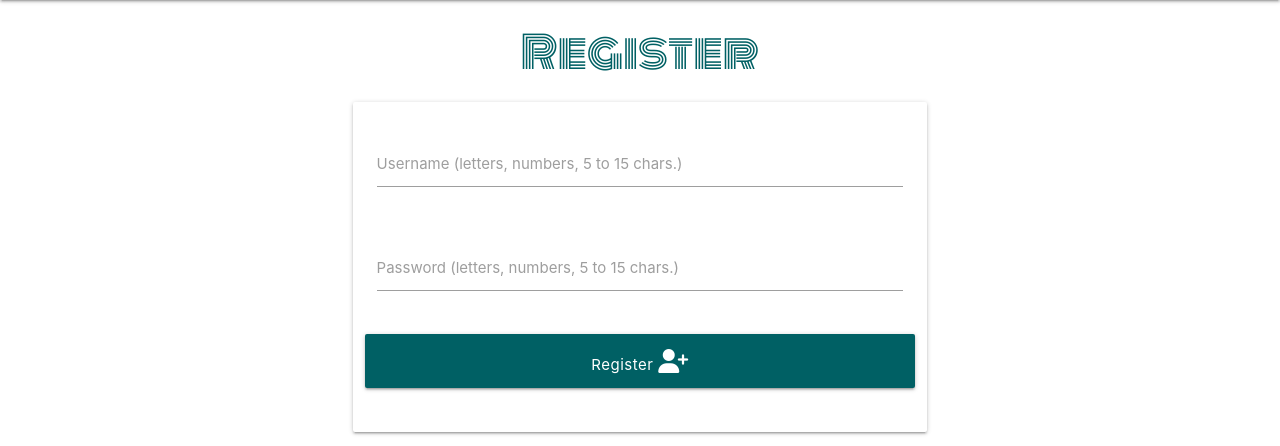
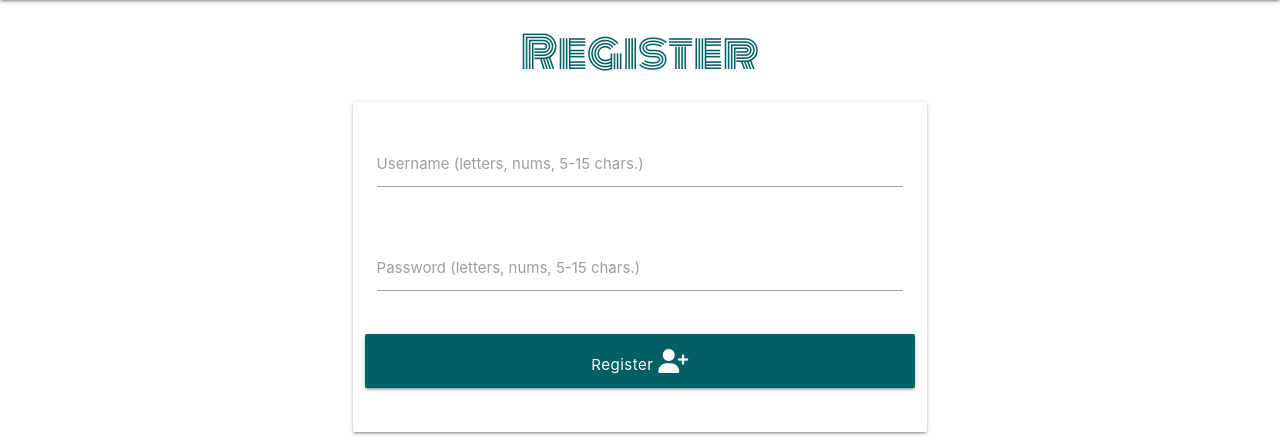
Before and after one commit to sniclasj/atletico-crud, a Flask app: page /register in a window 1280 px wide. Shown: the part 64-510 px from the top of the page. Run offline with Flask 2, Linux system fonts and the light colour scheme; some libraries are stand-ins or nearby versions.

Commit message:
Further update description of allowable parameters for username and password

```diff
--- a/atleticocrud/templates/login.html
+++ b/atleticocrud/templates/login.html
@@ -10,14 +10,14 @@
             <div class="row">
                 <div class="input-field col s12">
                     <input id="username" name="username" type="text" minlength="5" maxlength="15" pattern="^[a-zA-Z0-9]{5,15}$" class="validate" required>
-                    <label for="username">Username (letters, numbers, 5 to 15 chars.)</label>
+                    <label for="username">Username (letters, nums, 5-15 chars.)</label>
                 </div>
             </div>
             <!-- password -->
             <div class="row">
                 <div class="input-field col s12">
                     <input id="password" name="password" type="password" minlength="5" maxlength="15" pattern="^[a-zA-Z0-9]{5,15}$" class="validate" required>
-                    <label for="password">Password (letters, numbers, 5 to 15 chars.)</label>
+                    <label for="password">Password (letters, nums, 5-15 chars.)</label>
                 </div>
             </div>
             <!-- login -->
--- a/atleticocrud/templates/register.html
+++ b/atleticocrud/templates/register.html
@@ -10,14 +10,14 @@
             <div class="row">
                 <div class="input-field col s12">
                     <input id="username" name="username" type="text" minlength="5" maxlength="15" pattern="^[a-zA-Z0-9]{5,15}$" class="validate" required>
-                    <label for="username">Username (letters, numbers, 5 to 15 chars.)</label>
+                    <label for="username">Username (letters, nums, 5-15 chars.)</label>
                 </div>
             </div>
             <!-- password -->
             <div class="row">
                 <div class="input-field col s12">
                     <input id="password" name="password" type="password" minlength="5" maxlength="15" pattern="^[a-zA-Z0-9]{5,15}$" class="validate" required>
-                    <label for="password">Password (letters, numbers, 5 to 15 chars.) </label>
+                    <label for="password">Password (letters, nums, 5-15 chars.) </label>
                 </div>
             </div>
             <!-- register -->
```
